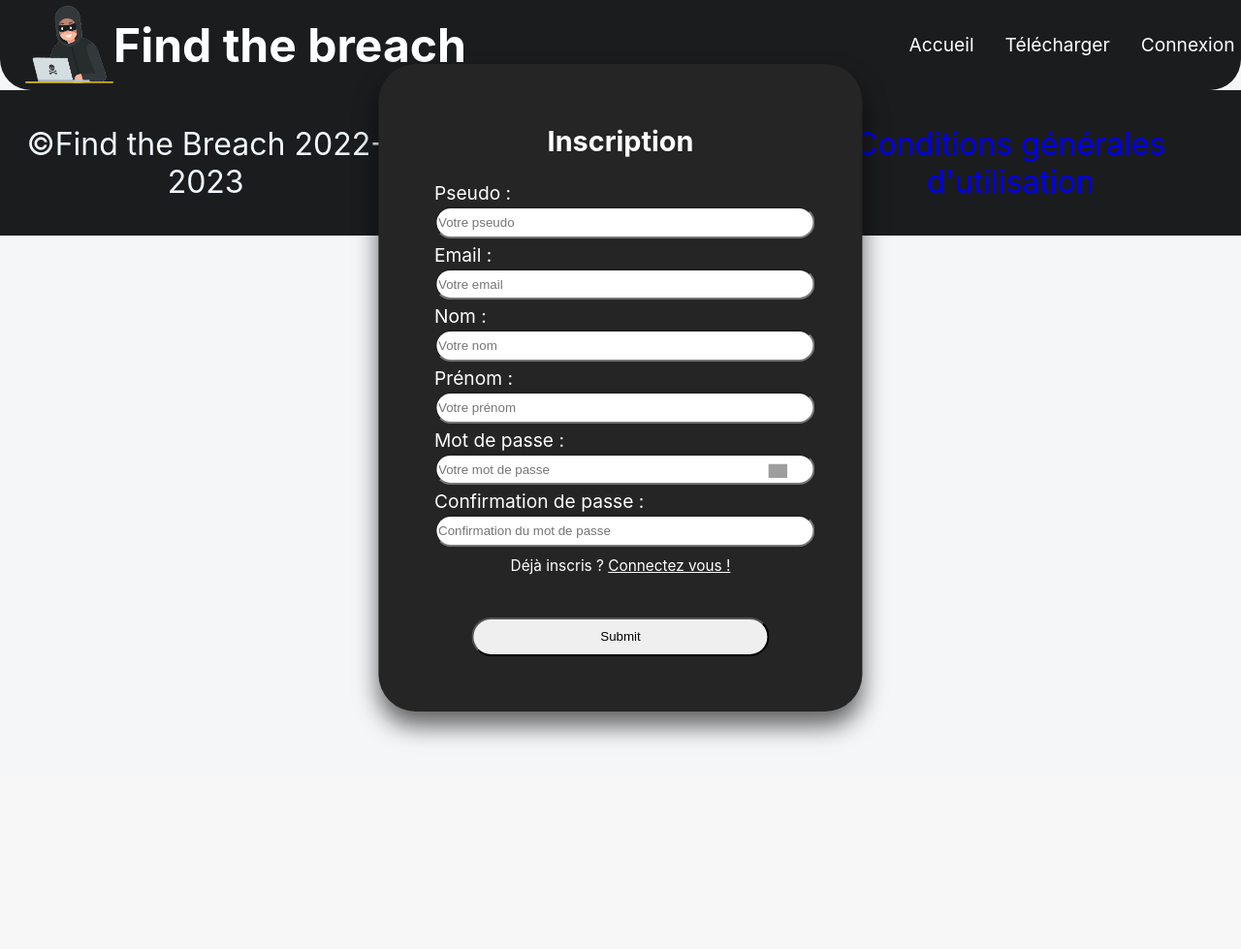
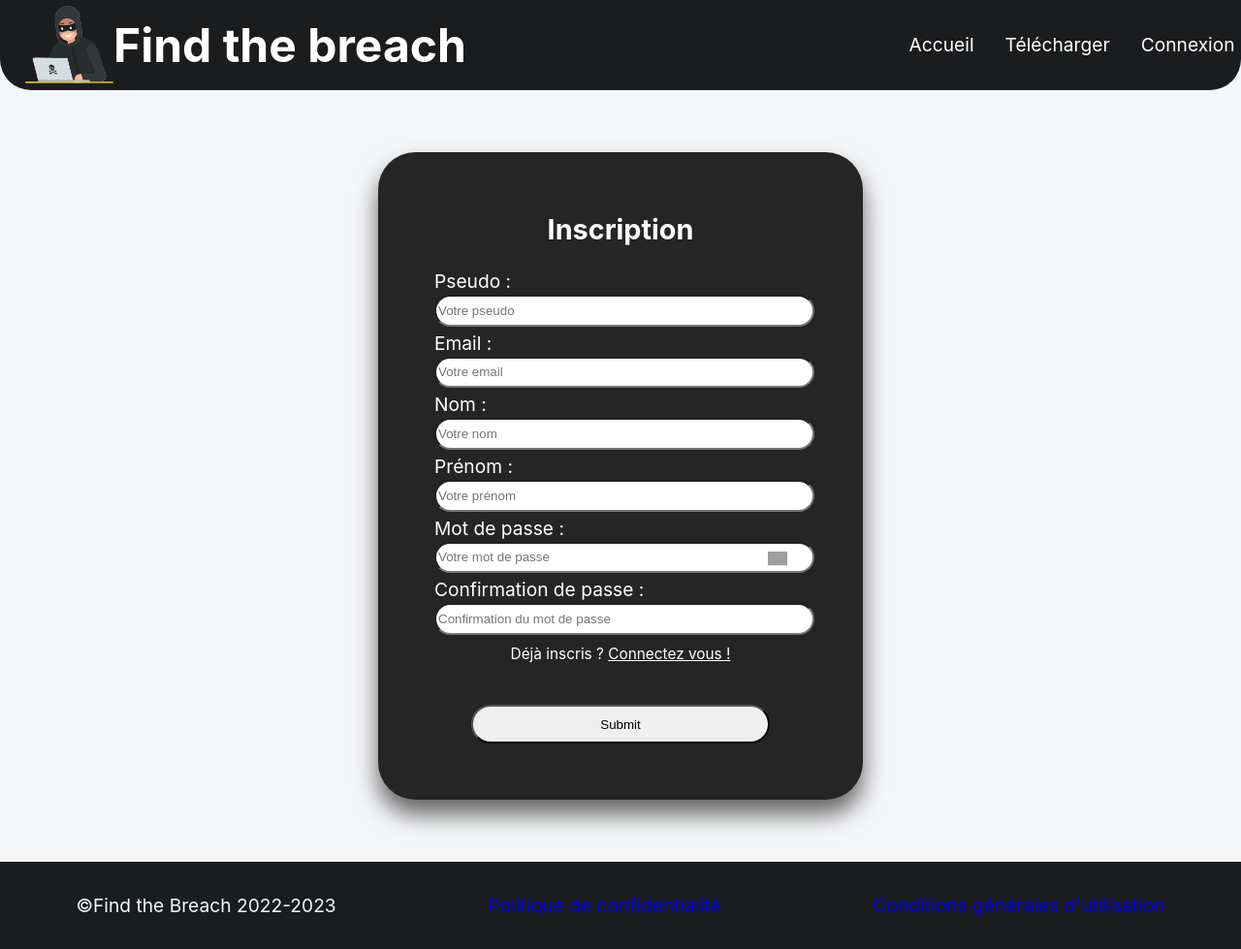
Before and after one commit to 18Nilsou/Site_SAE_V2, a PHP site: page /checkemail/signup in a window 1280 px wide. Shown: the whole page at 97% size. Before the commit the page ends 766 px from the top, so only its background shows below. Run offline with PHP 8.4, Linux system fonts and the light colour scheme; some libraries are stand-ins or nearby versions; grey boxes are pictures that could not be loaded.

Commit message:
Fixation du footer en bas de la page

```diff
--- a/Model/DoubleAuthentication.php
+++ b/Model/DoubleAuthentication.php
@@ -18,11 +18,9 @@ final class DoubleAuthentication extends Model{
 
         $S_email = Users::selectById($A_params['id'])['email'];
         if(self::create($A_params)){
-
-            $A_mailContent['subject'] = "Double Authentication";
-            $A_mailContent['body'] = "Voici votre lien il valable pendant 10min : 127.0.0.1/DoubleAuthentication/steptwo/".$A_params['token'].'/'.$A_params['id'];
+            $A_mailContent['subject'] = "Double Authentification - Find the breach";
+            $A_mailContent['body'] = "Voici votre lien, il valable pendant 10min : https://findthebreach.ddns.net/DoubleAuthentication/steptwo/".$A_params['token'].'/'.$A_params['id'];
             Mailer::sendMail($S_email, $A_mailContent);
-
         }
     }
 
--- a/Views/2AF/page.php
+++ b/Views/2AF/page.php
@@ -1 +1,4 @@
-Va voir ton mail
+<section id="error-container">
+    <h2 id="error-title">Double authentification</h2>
+    <p id="subtitle-error">Cliquez sur le lien que vous avez reçu par mail pour accéder au site</p>
+</section>
--- a/Views/helloworld/voir.php
+++ /dev/null
@@ -1,3 +0,0 @@
-<?php
-
-echo "<p>" . $A_view['helloworld']  . "</p>";
--- a/Views/retrievepassword/form.php
+++ b/Views/retrievepassword/form.php
@@ -1,6 +1,8 @@
+<section id="form-container">
     <form class="signForm" method="post" action="retrievepassword/steptwo">
         <h2 class="form-title">Récupération de mot de passe</h2>
         <label for="id">eMail : </label>
         <input class="id-form-input" type="text" placeholder="Votre email" name="email" required>
         <input class="submit" type="submit" value="Valider">
     </form>
+</section>
--- a/Views/signin/form.php
+++ b/Views/signin/form.php
@@ -1,3 +1,4 @@
+<section id="form-container">
     <form class="signForm" method="post" action="DoubleAuthentication">
         <h2 class="form-title">Connexion</h2>
         <label for="id">Pseudo :</label>
@@ -12,4 +13,5 @@
         <p class="redirections-sign"><a href="retrievepassword">Mot de passe oublié</a></p>
         <input class="submit" type="submit" value="Se connecter">
     </form>
+</section>
 <script type='text/javascript' src='/static/js/password-visibility.js'></script>
--- a/Views/signup/form.php
+++ b/Views/signup/form.php
@@ -1,4 +1,5 @@
-<form class="signForm" method="post" action="Checkemail">
+<section id="form-container">
+    <form class="signForm" method="post" action="/checkemail">
         <h2 class="form-title">Inscription</h2>
         <label for="id">Pseudo :</label>
         <input class="id-form-input" type="text" placeholder="Votre pseudo" name="id" required>
@@ -19,5 +20,6 @@
         <p class="redirections-sign">Déjà inscris ? <a href="/signin">Connectez vous !</a></p>
         <input class="submit" type="submit">
     </form>
+</section>
 <script type='text/javascript' src='/static/js/password-check.js'></script>
 <script type='text/javascript' src='/static/js/password-visibility.js'></script>
--- a/static/styles/form.css
+++ b/static/styles/form.css
@@ -1,14 +1,18 @@
 .form-title{
     text-align: center;
+}
+
+#form-container{
+    display: flex;
+    align-items: center;
+    justify-content: center;
+    margin-top: 5%;
+    margin-bottom: 5%;
 }
 
 .signForm{
     font-size: 120%;
     color: #ffffff;
-    top: 50%;
-    left: 50%;
-    transform: translate(-50%,-50%);
-    position: absolute;
     display: flex;
     flex-direction: column;
     width: 30%;
--- a/static/styles/main.css
+++ b/static/styles/main.css
@@ -1,7 +1,15 @@
+html {
+    width: 100%;
+    height: 100%;
+}
+
 body{
     font-family: -apple-system, Helvetica Neue, sans-serif;
     margin: 0;
     background-color: #F5F6F8;
+    display: flex;
+    flex-direction: column;
+    min-height: 100vh;
 }
 
 header nav{
@@ -98,9 +106,9 @@ footer{
     justify-content: space-around;
     background-color: #1B1C1E;
     color: aliceblue;
-    font-size: 200%;
-    height: 150px;
-
+    font-size: 120%;
+    height: 90px;
+    margin-top: auto;
 }
 
 footer a{
```
Also changed, not shown: Controllers/HelloworldController.php (deleted, +0 -19 lines), Views/helloworld/testform.php (deleted, +0 -8 lines). Lines whose indentation alone changed are shown as unchanged.
